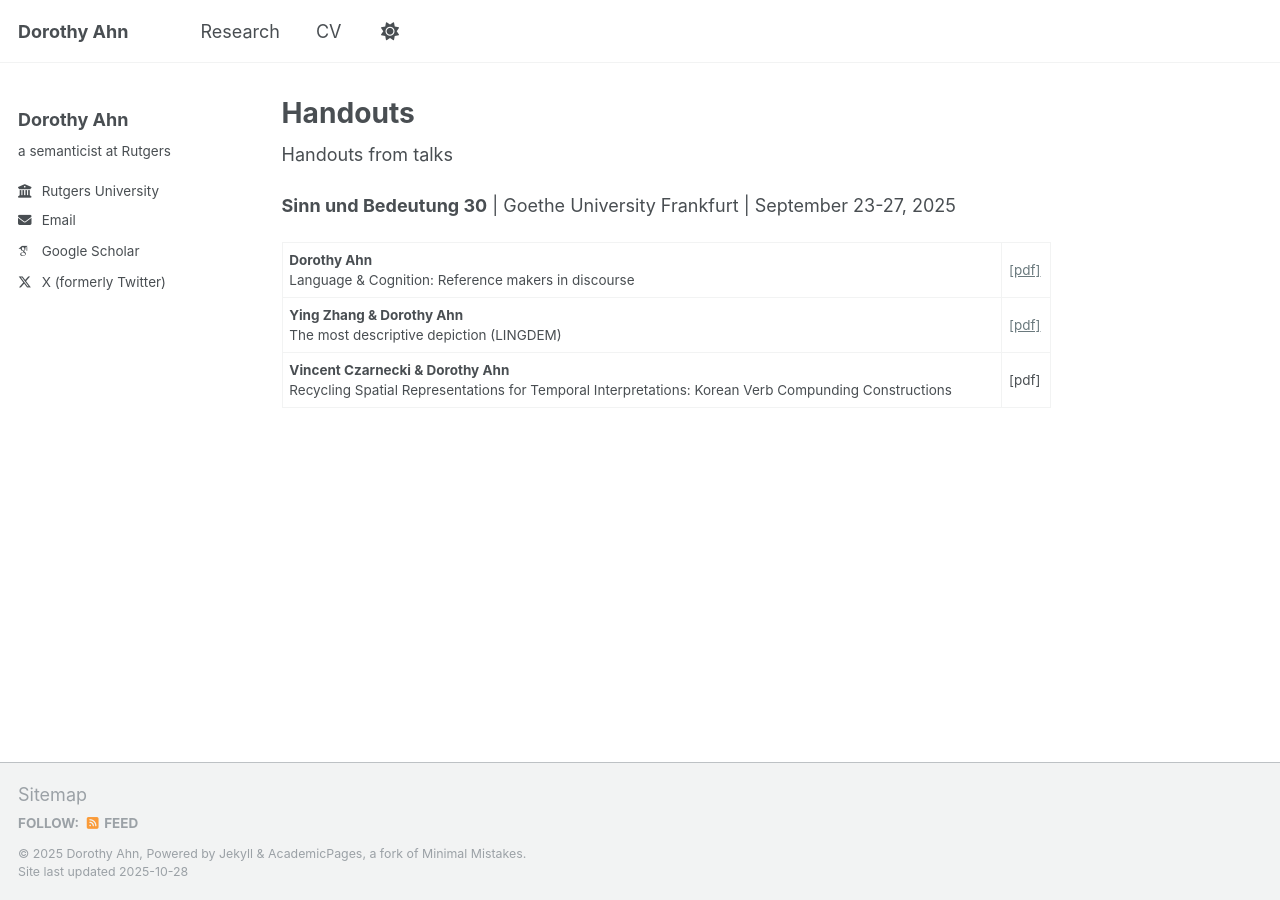
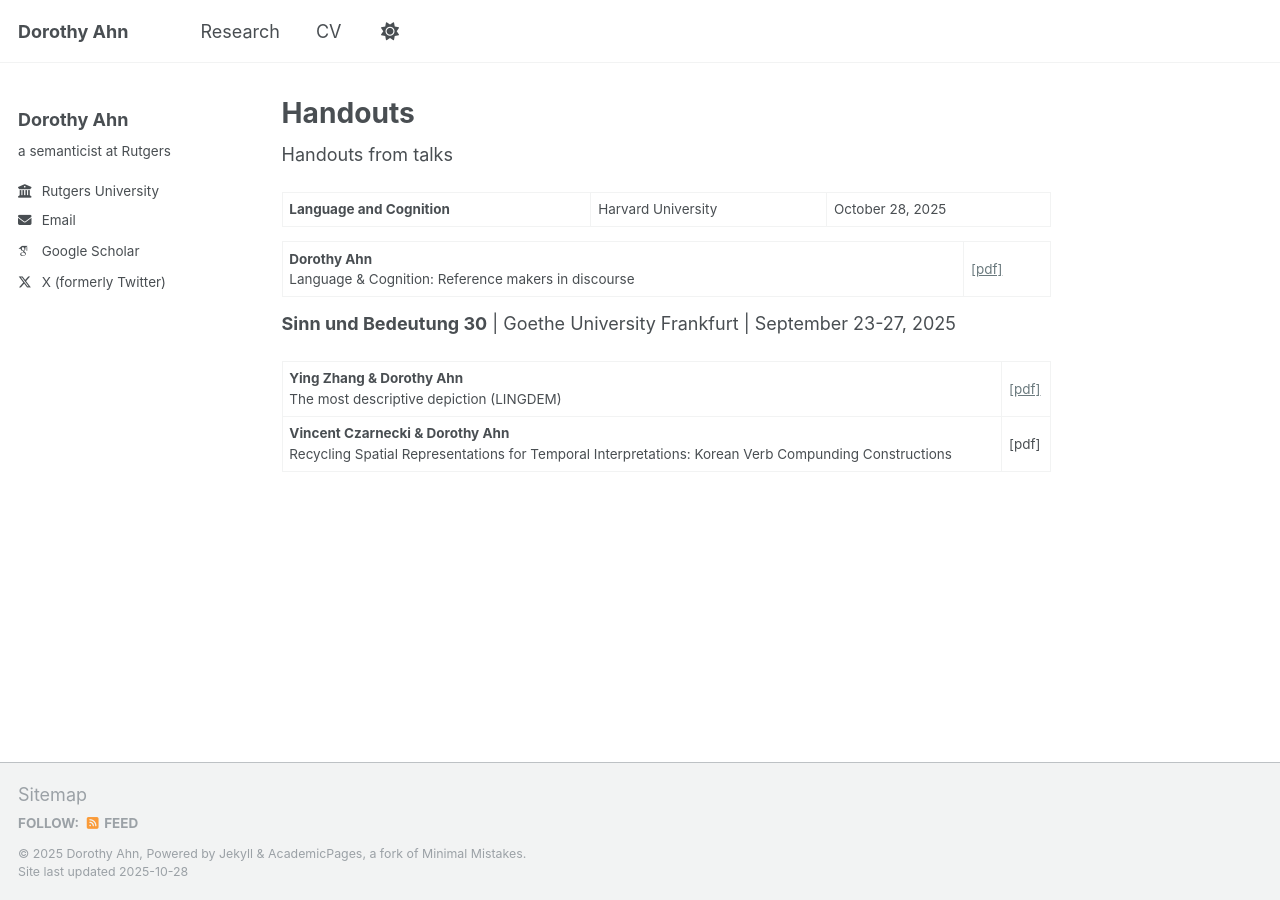
Before and after one commit to doroahn/doroahn.github.io, a Jekyll site: the page built from _pages/handouts.md, in a window 1280 px wide. Built offline with Jekyll 4.4.1, drawn with Linux system fonts in a browser that asks for light colours; some web fonts are replaced.

Commit message:
Update handouts.md

```diff
--- a/_pages/handouts.md
+++ b/_pages/handouts.md
@@ -6,11 +6,10 @@ author_profile: true
 
 Handouts from talks
 
-**Sinn und Bedeutung 30** \| Goethe University Frankfurt \| September 23-27, 2025
-
+**Language and Cognition** | Harvard University | October 28, 2025
 
 <table>
-  <tr>
+ <tr>
     <td>
       <strong>Dorothy Ahn</strong><br>
       Language & Cognition: Reference makers in discourse
@@ -19,6 +18,13 @@ Handouts from talks
       <a href="https://doroahn.github.io/files/ahn_2025_langcog_referencemakers.pdf">[pdf]</a>
     </td>
   </tr>
+  </table>
+
+**Sinn und Bedeutung 30** \| Goethe University Frankfurt \| September 23-27, 2025
+
+
+<table>
+
   <tr>
     <td>
       <strong>Ying Zhang &amp; Dorothy Ahn</strong><br>
```
